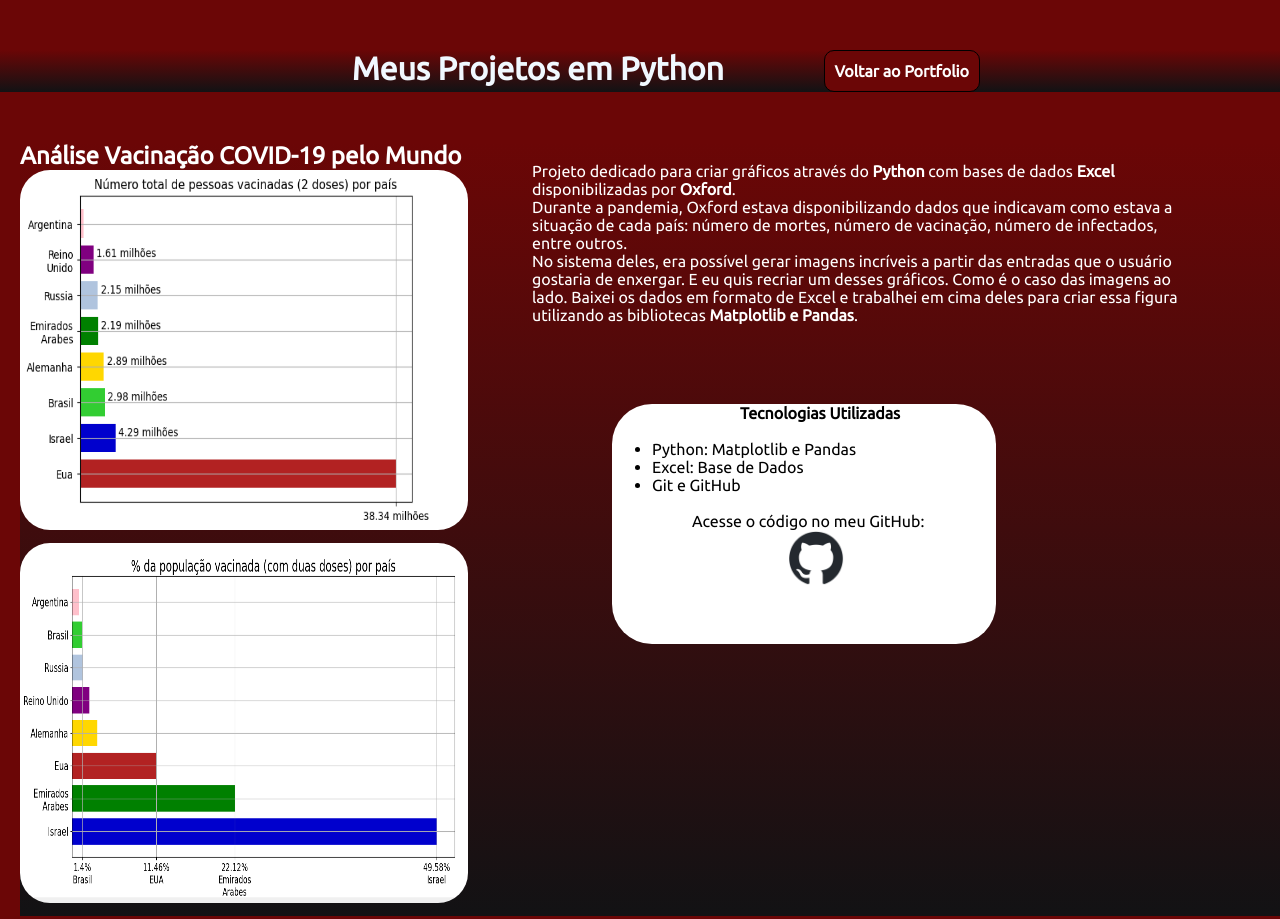
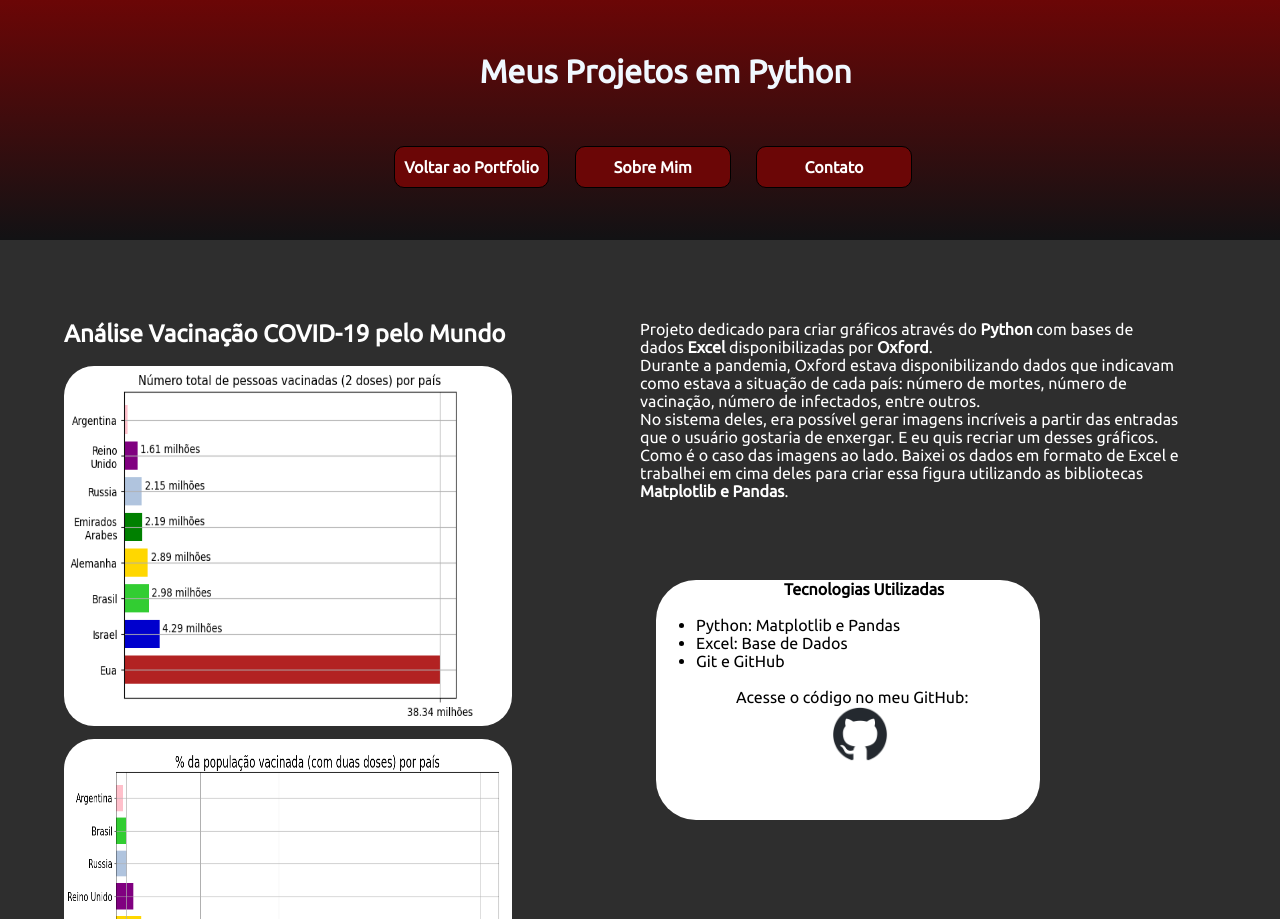
Before and after one commit to gabrielratao/meu-portfolio, a plain HTML site: page python.html in a window 1280 px wide. Shown: the top 919 px of the page. Drawn offline with Linux system fonts and the light colour scheme.

Commit message:
css uptade

```diff
--- a/python.html
+++ b/python.html
@@ -17,7 +17,12 @@
 
     <header>
         <h1>Meus Projetos em Python</h1>
-        <a href="./index.html" class="back-initial-page">Voltar ao Portfolio</a>
+        <div class="menu">
+            <a href="./index.html" class="menu-buttons">Voltar ao Portfolio</a>
+            <a href="./index.html#about-me" class="menu-buttons">Sobre Mim</a>
+            <a href="./index.html#about-me" class="menu-buttons">Contato</a>
+        </div>
+
 
     </header>
 
@@ -26,8 +31,9 @@
         <!--linha 1-->
         <div class="aside-project-one">
 
+            <div class="project-one">
                 <h2>Análise Vacinação COVID-19 pelo Mundo</h2>
-
+                <br>
                 <a href="./assets/project-one-fig1.png" target="_blank">
                  <img src="./assets/project-one-fig1.png" alt="numero_vacinados" class="images" title="imagem 1 do projeto 1">
                 </a>
@@ -35,11 +41,14 @@
                 <a href="./assets/project-one-fig2.png" target="_blank">
                  <img src="./assets/project-one-fig2.png" alt="" class="images" title="imagem 2 do projeto 1">
                 </a>
+            </div>
+
 
         </div>
 
         <div class="about-project-one">
 
+            <div class="project-one">
                 <div class="text-about-project">
                     <p>
                         Projeto dedicado para criar gráficos através do <strong>Python</strong> com bases de  dados  <strong>Excel</strong> disponibilizadas por <strong>Oxford</strong>.
@@ -52,6 +61,8 @@
 
                     </p>
                 </div>
+            </div>
+
 
             <div class="used-tec">
                 <strong class="title-used-tec">Tecnologias Utilizadas</strong>
@@ -67,6 +78,7 @@
                     Acesse o código no meu GitHub:
                 </p>
 
+
                 <a href="https://github.com/gabrielratao/analiseVacinacaoCovid19" class="git-acess" target="_blank">
                     <img src="./assets/github-mark.png" alt="ícone GitHub" class="git-icon">
                 </a>
@@ -79,16 +91,20 @@
         <!--linha 2-->
         <div class="aside-project-two">
 
+            <div class="project-two">
+
                 <h2>Análise das Queimadas da Amazônia</h2>
-
+                <br>
                 <a href="./assets/project-two-fig1.png" target="_blank">
                     <img src="./assets/project-two-fig1.png" alt="figura projeto dois" title="Imagem projeto 2" class="images">
                 </a>
-
+            </div>
 
         </div>
 
         <div class="about-project-two">
+
+            <div class="project-two">
 
                 <div class="text-about-project">
                     <p>
@@ -108,6 +124,10 @@
                     </p>
 
                 </div>
+
+            </div>
+
+
 
             <div class="used-tec">
                 <strong class="title-used-tec">Tecnologias Utilizadas</strong>
@@ -135,6 +155,7 @@
          <!--linha 3-->
         <div class="aside-project-three">
 
+            <div class="project-three">
                 <h2>Manipulando Arquivos Multidimensionais</h2>
 
                 <p>
@@ -153,13 +174,14 @@
                         CO_2D = pd.DataFrame(CO.flatten())
                     </code>
                 </pre>
-
+            </div>
 
 
         </div>
 
         <div class="about-project-three">
 
+            <div class="project-three">
                 <div class="text-about-project">
 
                     <p>
@@ -172,6 +194,8 @@
                         Para conseguir ler esses dados e manipulá-los eu utilizei um <strong>código em Python</strong>  para diminuir as dimensões do arquivo para 1 só e poder utilizar os dados na pesquisa.
                     </p>
                 </div>
+            </div>
+
 
             <div class="used-tec">
                 <strong class="title-used-tec">Tecnologias Utilizadas</strong>
@@ -199,15 +223,20 @@
           <!--linha 4-->
         <div class="aside-project-four">
 
+            <div class="project-four">
                 <h2>Análise dos Dados da Estação Meteorológica da UFSC</h2>
-
+                <br>
                 <a href="./assets/project-four-fig1.png">
                     <img src="./assets/project-four-fig1.png" alt="imagem projeto 4" title="imagem projeto 4" class="images">
                 </a>
             </div>
 
+
+        </div>
+
         <div class="about-project-four">
 
+            <div class="project-four">
                 <div class="text-about-project">
                     <p>
                         No meu período de trabalho no LCQAr, eu tive acesso aos dados meteorológicos da estação que está situada dentro da UFSC.
@@ -216,6 +245,9 @@
                     <p>
                         Desenvolvi uma figura com 3 gráficos para uma análise temporal dos dados de Temperatura, Umidade e Material Particulado de 2014 a 2020.
                     </p>
+                </div>
+            </div>
+
 
             <div class="used-tec">
                 <strong class="title-used-tec">Tecnologias Utilizadas</strong>
@@ -236,23 +268,25 @@
                 </a>
 
             </div>
-
         </div>
 
-        </div>
 
          <!--linha 5-->
         <div class="aside-project-five">
 
+            <div class="project-five">
                 <h2>Análise da Expectativa de Vida do Brasil</h2>
-
+                <br>
                 <a href="./assets/project-five-fig1.png">
                     <img src="./assets/project-five-fig1.png" alt="imagem projeto 5" title="imagem projeto 5" class="images">
                 </a>
             </div>
 
+        </div>
+
         <div class="about-project-five">
 
+            <div class="project-five">
                 <div class="text-about-project">
 
                     <p>
@@ -262,6 +296,8 @@
                         Obtive as informações da expectativa de vida do Brasil, disponibilizado pelo IBGE, e utilizei Python para aplicar cálculos de Média, Variância e Desvio Padrão.
                     </p>
                 </div>
+            </div>
+
 
             <div class="used-tec">
                 <strong class="title-used-tec">Tecnologias Utilizadas</strong>
@@ -285,6 +321,7 @@
         </div>
 
         <section class="end-page">
+            <a href="./python.html" class="back-initial-page2">Voltar ao Topo</a>
             <a href="./index.html" class="back-initial-page2">Voltar ao Portfolio</a>
 
         </section>
--- a/style_python.css
+++ b/style_python.css
@@ -4,28 +4,47 @@
 
 }
 
-body{
+:root {
+    --collor-project-one: rgb(46, 46, 46);
+    --collor-project-two: rgb(84, 84, 84);
+    --collor-project-three: rgb(46, 46, 46);
+    --collor-project-four: rgb(84, 84, 84);
+    --collor-project-five: rgb(46, 46, 46);
+  }
 
-    background-color: rgb(107, 6, 6);
+
+
+header{
+    height: 30vh;
+    background: linear-gradient(rgb(107, 6, 6), #121214);
+
+    display: flex;
+    flex-direction: column;
+    justify-content: center;
+    align-items: center;
+
+
 }
 
-header{
+.menu {
     display: flex;
-    justify-content: center;
-    background: linear-gradient(rgb(107, 6, 6), #121214);
-    margin-bottom: 50px;
-    margin-top: 50px;
+    align-items: center;
+    justify-content: space-around;
+
 }
 
-.back-initial-page{
+.menu-buttons{
 
-    margin-left: 100px;
     width: 12vw;
     height: 5vh;
 
     display: flex;
     justify-content: center;
     align-items: center;
+
+    margin-top: 7vh;
+    margin-left: 2vw;
+
 
     background-color: rgb(107, 6, 6);
     border: 1px solid black;
@@ -59,78 +78,82 @@ h1{
     "end-page end-page";
 
 
-    grid-template-columns: 40vw 1fr;
+    grid-template-columns: 45vw 1fr;
+
+
 
 
 }
 
+.project-one, .project-two, .project-three, .project-four, .project-five{
+    margin-top: 10vh;
+    margin-left: 5vw;
+}
+
+
+
 
 .aside-project-one{
     grid-area: aside-project-one;
-    background: linear-gradient(rgb(107, 6, 6), #121214);
-    margin-bottom: 50px;
+    background-color: var(--collor-project-one);
+    /*background: linear-gradient(rgb(107, 6, 6), #121214);*/
+
+
 
 }
 
 .about-project-one{
     grid-area: about-project-one;
-    background: linear-gradient(rgb(107, 6, 6), #121214);
-    margin-bottom: 50px;
+    /*background: linear-gradient(rgb(107, 6, 6), #121214);*/
+    background-color: var(--collor-project-one);
+
 
 }
 
 .aside-project-two{
     grid-area: aside-project-two;
-    background: linear-gradient(rgb(107, 6, 6), #121214);
-    margin-bottom: 50px;
-
+    background: var(--collor-project-two);
 
 }
 
 .about-project-two{
     grid-area: about-project-two;
-    background: linear-gradient(rgb(107, 6, 6), #121214);
-    margin-bottom: 50px;
-
-
+    background: var(--collor-project-two);
 
 }
 
 .aside-project-three{
     grid-area: aside-project-three;
     background: linear-gradient(rgb(107, 6, 6), #121214);
-    margin-bottom: 50px;
-
+    background: var(--collor-project-three);
 
 }
 
 .about-project-three{
     grid-area: about-project-three;
     background: linear-gradient(rgb(107, 6, 6), #121214);
-    margin-bottom: 50px;
-
+    background: var(--collor-project-three);
 
 }
 
 .aside-project-four{
     grid-area: aside-project-four;
     background: linear-gradient(rgb(107, 6, 6), #121214);
-    margin-bottom: 50px;
-
+    background: var(--collor-project-four);
 
 }
 
 .about-project-four{
     grid-area: about-project-four;
     background: linear-gradient(rgb(107, 6, 6), #121214);
-    margin-bottom: 50px;
-
+    background: var(--collor-project-four);
 
 }
 
 .aside-project-five{
     grid-area: aside-project-five;
     background: linear-gradient(rgb(107, 6, 6), #121214);
+    background: var(--collor-project-five);
 
 
 
@@ -139,6 +162,7 @@ h1{
 .about-project-five{
     grid-area: about-project-five;
     background: linear-gradient(rgb(107, 6, 6), #121214);
+    background: var(--collor-project-five);
 
 
 
@@ -155,11 +179,7 @@ section{
     color:rgb(255, 255, 255);
 }
 
-.my-projects{
-    margin-left: 20px;
 
-
-}
 
 .images{
 
@@ -182,6 +202,8 @@ section{
 
     margin-left: 5em;
     margin-top: 5em;
+    margin-bottom: 5em;
+
 
     width: 30vw;
     height: 30vh;
@@ -226,11 +248,13 @@ section{
 }
 
 .end-page{
+    background: linear-gradient(rgb(107, 6, 6), #121214);
     height: 20vh;
+
     grid-area: end-page;
 
     display: flex;
-    flex-direction: column;
+
     justify-content: center;
     align-items: center;
 
@@ -239,7 +263,7 @@ section{
 .back-initial-page2{
     width: 12vw;
     height: 5vh;
-
+    margin-left: 2vw;
     display: flex;
     justify-content: center;
     align-items: center;
```
Lines whose indentation alone changed are shown as unchanged.
